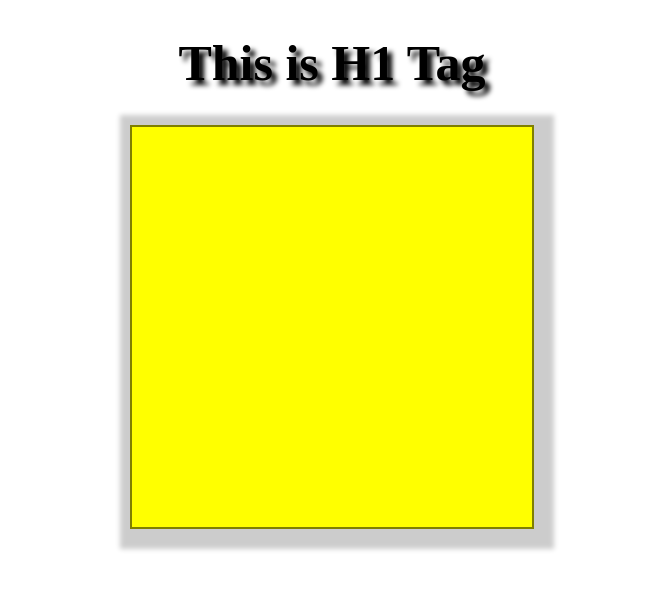
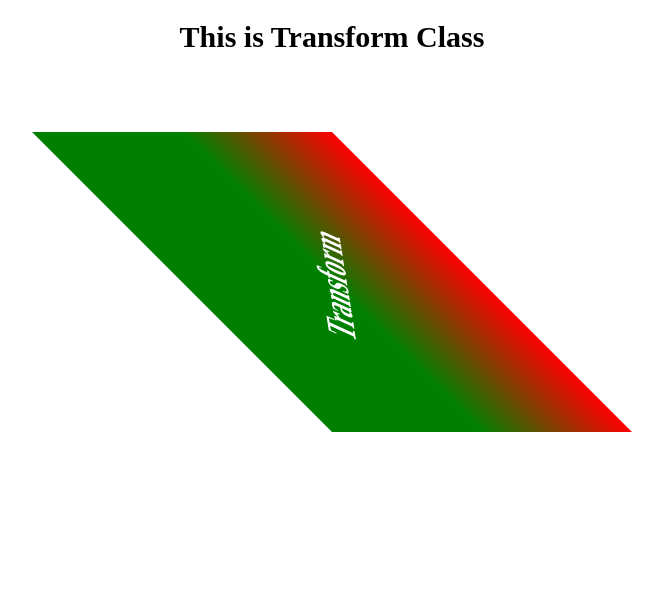
Before and after one commit to jubayedalamns/CSS, a plain HTML site: page index.html in a window 1280 px wide. Shown: the whole page, without its empty margins (308-969 px from the left). Drawn offline with Linux system fonts and the light colour scheme.

Commit message:
CSS Transform ( For Rotate Box Or Text )

```diff
--- a/css/style.css
+++ b/css/style.css
@@ -1,31 +1,34 @@
 
 
 /*
-======================= Shadow ======================
+======================= Transform ======================
 */
 
 h1{
-        font-size: 50px;
+        font-size: 30px;
         text-align: center;
-        /* color: red; */
-        /*
-        text-shadow: x y blar color;
-        x = work left & right ( + value = Right , - value = Left )
-        y = Work Up & Down (  + value = Down , - value = Up )
+}
+.box1{
+        width: 300px;
+        height: 300px;
+        margin: 0 auto;
+        background: linear-gradient(to left, red,green  50%);
+        position: relative;
 
-        */
-        /* text-shadow: 5px 5px 5px red; */
-        text-shadow: 5px 5px 5px;
-
-
+        /* transform: rotate(50deg); */
+        /* transform: rotate(-50deg); */
+        /* transform: scale(2); */
+        /* transform: scaleX(2); */
+        transform: skew(45deg);
 }
 
-.box1{
-        width: 400px;
-        height: 400px;
-        background: yellow;
-        margin: 0 auto;
-        box-shadow: ;
-        border: 2px solid rgb(0, 0, 0 , 0.5);
-        box-shadow: 5px 5px 5px 15px rgb(0, 0, 0 , 0.2);
+.box2{
+        position:relative;
+        text-align: center;
+        top: 45%;
 }
+.box2 h4{
+        color: white;
+        font-size: 30px;
+        transform: rotate(-50deg);
+}
--- a/index.html
+++ b/index.html
@@ -9,9 +9,14 @@
 </head>
 <body>
 
- <!-- Shadow -->
- <h1> This is H1 Tag </h1>
- <div class="box1"></div>
+ <!-- Transform -->
+ <h1> This is Transform Class</h1>
+ <br>
+ <div class="box1">
+    <div class="box2">
+        <h4>Transform</h4>
+    </div>
+ </div>
 
 
 </body>
```
